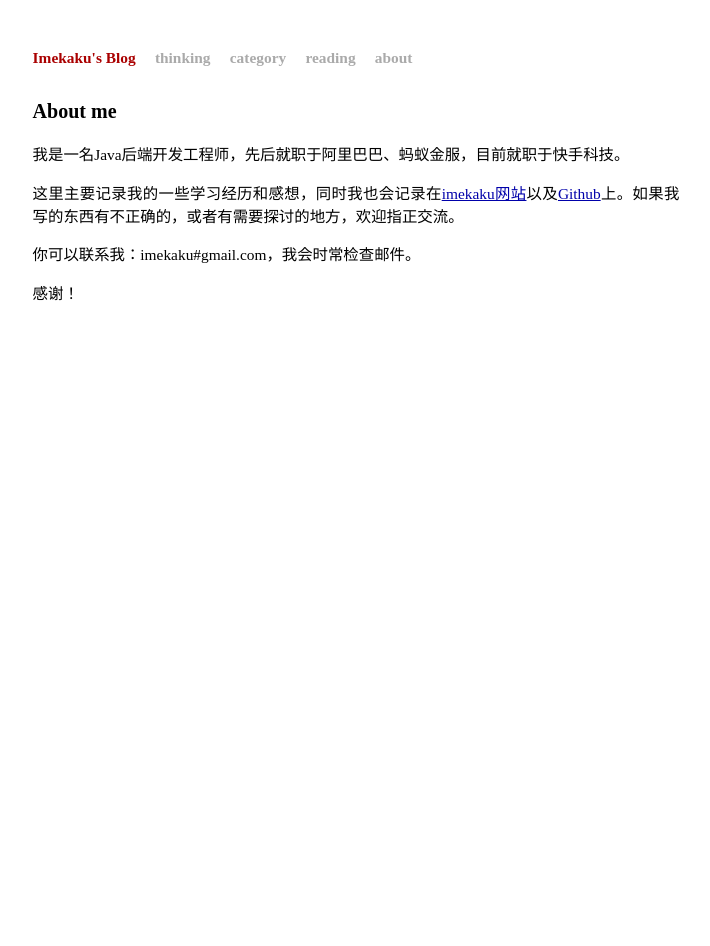
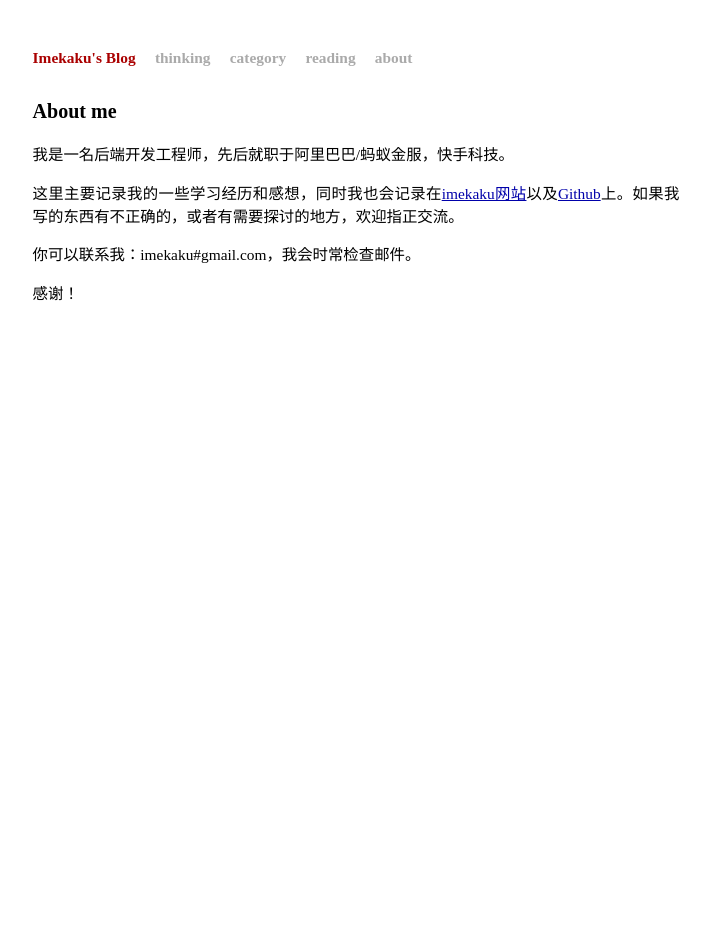
Before and after one commit to imekaku/imekaku.github.io, a Jekyll site: the page built from about/index.html, in a window 1280 px wide. Shown: the whole page, without its empty margins (284-994 px from the left). Built offline with Jekyll 4.4.1, drawn with Linux system fonts in a browser that asks for light colours.

Commit message:
modify about index

```diff
--- a/about/index.html
+++ b/about/index.html
@@ -6,7 +6,7 @@ title: About
 <div id="home">
   <h1>About me</h1>
 
-  <p>我是一名Java后端开发工程师，先后就职于阿里巴巴、蚂蚁金服，目前就职于快手科技。</p>
+  <p>我是一名后端开发工程师，先后就职于阿里巴巴/蚂蚁金服，快手科技。</p>
 
   <p>这里主要记录我的一些学习经历和感想，同时我也会记录在<a class="extra" href="http://www.imekaku.com">imekaku网站</a>以及<a class="extra" href="https://github.com/imekaku">Github</a>上。如果我写的东西有不正确的，或者有需要探讨的地方，欢迎指正交流。</p>
 
```
